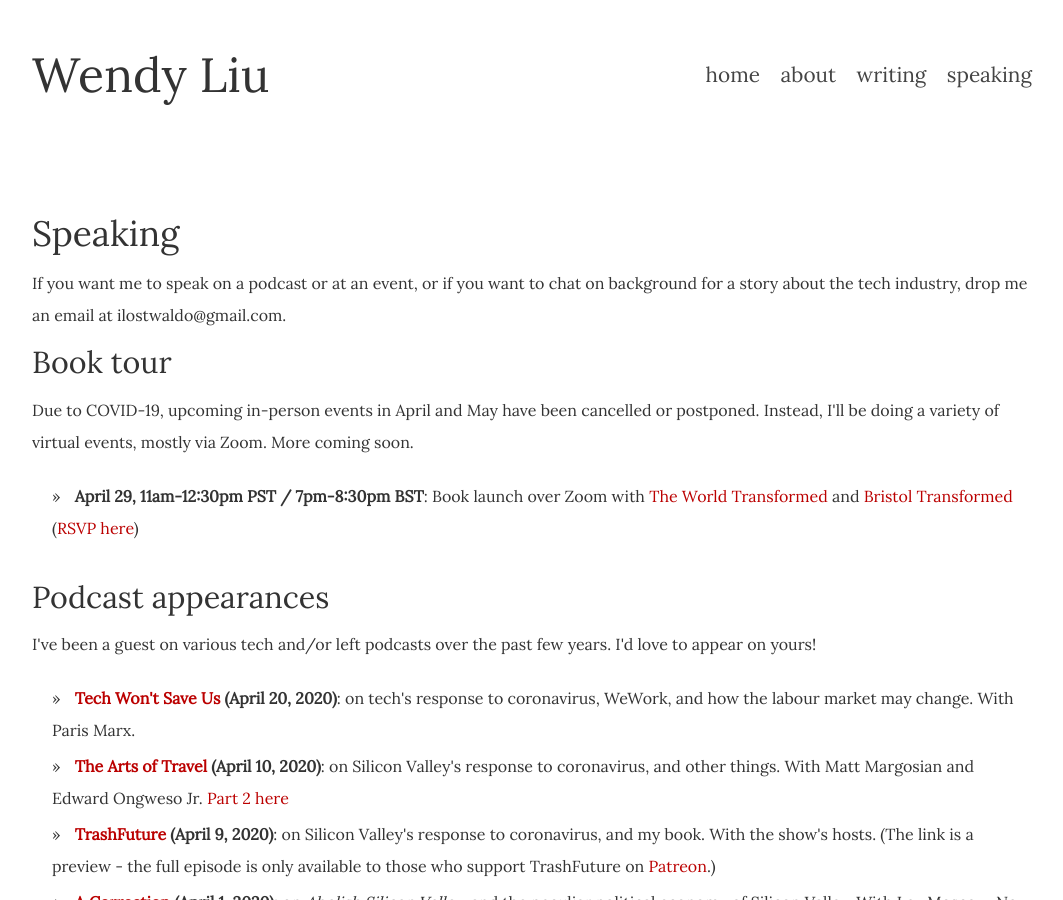
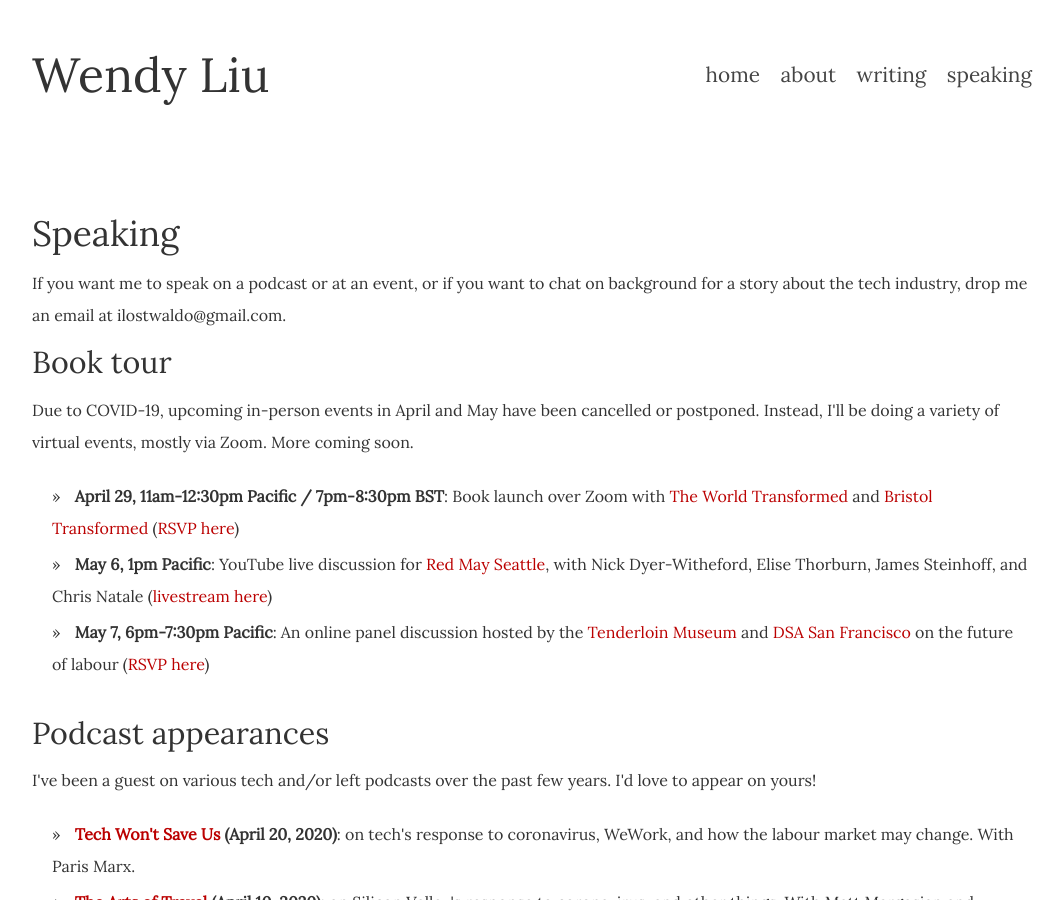
Before and after one commit to dellsystem/dellsystem.github.io, a Jekyll site: the page built from speaking/index.html, in a window 1280 px wide and 900 px high. Shown: the whole window, without its empty margins (108-1171 px from the left). Built offline with Jekyll 4.4.1, drawn with Linux system fonts in a browser that asks for light colours.

Commit message:
Add some upcoming book events

```diff
--- a/_includes/upcoming.html
+++ b/_includes/upcoming.html
@@ -1,3 +1,13 @@
 <ul>
-    <li><strong>April 29, 11am-12:30pm PST / 7pm-8:30pm BST</strong>: Book launch over Zoom with <a href="https://theworldtransformed.org">The World Transformed</a> and <a href="https://bristoltransformed.org">Bristol Transformed</a> (<a href="https://us02web.zoom.us/meeting/register/tZYqdO6opjwtGtFE1i-Q7UAkKsADpsW6VC6V?fbclid=IwAR0ihhrV0Tr7Tpkgri3P4BD_KTJuUguSNQopS5JOKzP6Zc3p5CLPOnrFGWk">RSVP here</a>)</li>
+    <li><strong>April 29, 11am-12:30pm Pacific / 7pm-8:30pm BST</strong>: Book launch over Zoom with <a href="https://theworldtransformed.org">The World Transformed</a> and <a href="https://bristoltransformed.org">Bristol Transformed</a> (<a href="https://us02web.zoom.us/meeting/register/tZYqdO6opjwtGtFE1i-Q7UAkKsADpsW6VC6V?fbclid=IwAR0ihhrV0Tr7Tpkgri3P4BD_KTJuUguSNQopS5JOKzP6Zc3p5CLPOnrFGWk">RSVP here</a>)</li>
+    <li>
+        <strong>May 6, 1pm Pacific</strong>:
+        YouTube live discussion for <a href="https://www.redmayseattle.org/">Red May Seattle</a>, with Nick Dyer-Witheford, Elise Thorburn, James Steinhoff, and Chris Natale
+        (<a href="https://www.youtube.com/watch?v=rZxXnLUH0EY">livestream here</a>)
+    </li>
+    <li>
+        <strong>May 7, 6pm-7:30pm Pacific</strong>:
+        An online panel discussion hosted by the <a href="http://www.tenderloinmuseum.org/">Tenderloin Museum</a> and <a href="https://dsasf.org/">DSA San Francisco</a> on the future of labour
+        (<a href="https://www.eventbrite.com/e/tlm-online-and-the-dsa-present-the-future-of-labor-tickets-103182373256">RSVP here</a>)
+    </li>
 </ul>
```
